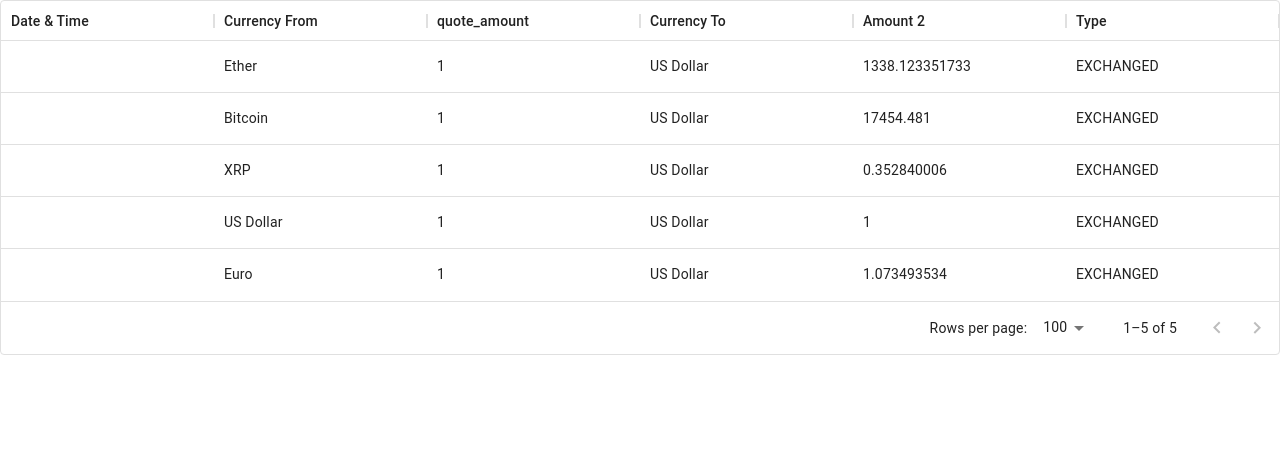
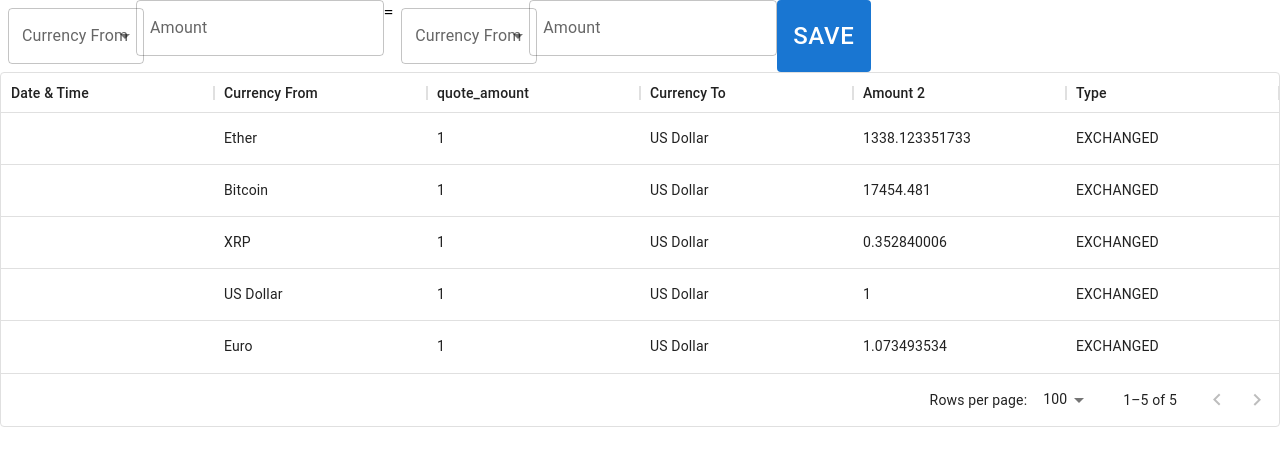
Before and after one commit to YomiCasual/exchange-app-ui, a React (Create React App) app: page / in a window 1280 px wide. Shown: the top 466 px of the page. Built offline with nearby package versions, Linux system fonts and the light colour scheme.

Commit message:
feat: start adding exchange form

```diff
--- a/src/components/ExchangeForm.tsx
+++ b/src/components/ExchangeForm.tsx
@@ -1,7 +1,18 @@
+import { TextField } from "@mui/material";
 import React from "react";
+import { CustomButton, CustomSelectInput } from "../reusables";
 
 const ExchangeForm = () => {
-  return <div></div>;
+  return (
+    <div className="flex">
+      <CustomSelectInput options={[]} label="Currency From" />
+      <TextField label="Amount" />
+      <p>=</p>
+      <CustomSelectInput options={[]} label="Currency From" />
+      <TextField label="Amount" />
+      <CustomButton label="Save" />
+    </div>
+  );
 };
 
 export default ExchangeForm;
--- a/src/reusables/CustomButton.tsx
+++ b/src/reusables/CustomButton.tsx
@@ -5,8 +5,8 @@ import { LoadingButton } from "@mui/lab";
 import { forwardRef } from "react";
 import MuiButton from "@mui/material/Button";
 
-import { CustomButtonProps } from "../types";
 import { customButtonTypes } from "./constant";
+import { CustomButtonProps } from "./types";
 
 /** JSX Element for all button type */
 export const CustomButton = forwardRef(
@@ -16,6 +16,7 @@ export const CustomButton = forwardRef(
       buttonType = "primary",
       loading,
       sx,
+      label,
       ...rest
     }: CustomButtonProps,
     ref
@@ -37,7 +38,7 @@ export const CustomButton = forwardRef(
         sx={{ ...buttonTypeConfig?.sx, ...sx }}
         disableElevation
       >
-        {children}
+        {label ? label : children}
       </Button>
     );
   }
--- a/src/reusables/types.ts
+++ b/src/reusables/types.ts
@@ -47,4 +47,5 @@ export interface CustomButtonProps
   ) => void;
   target?: string;
   rel?: string;
+  label?: string;
 }
```
